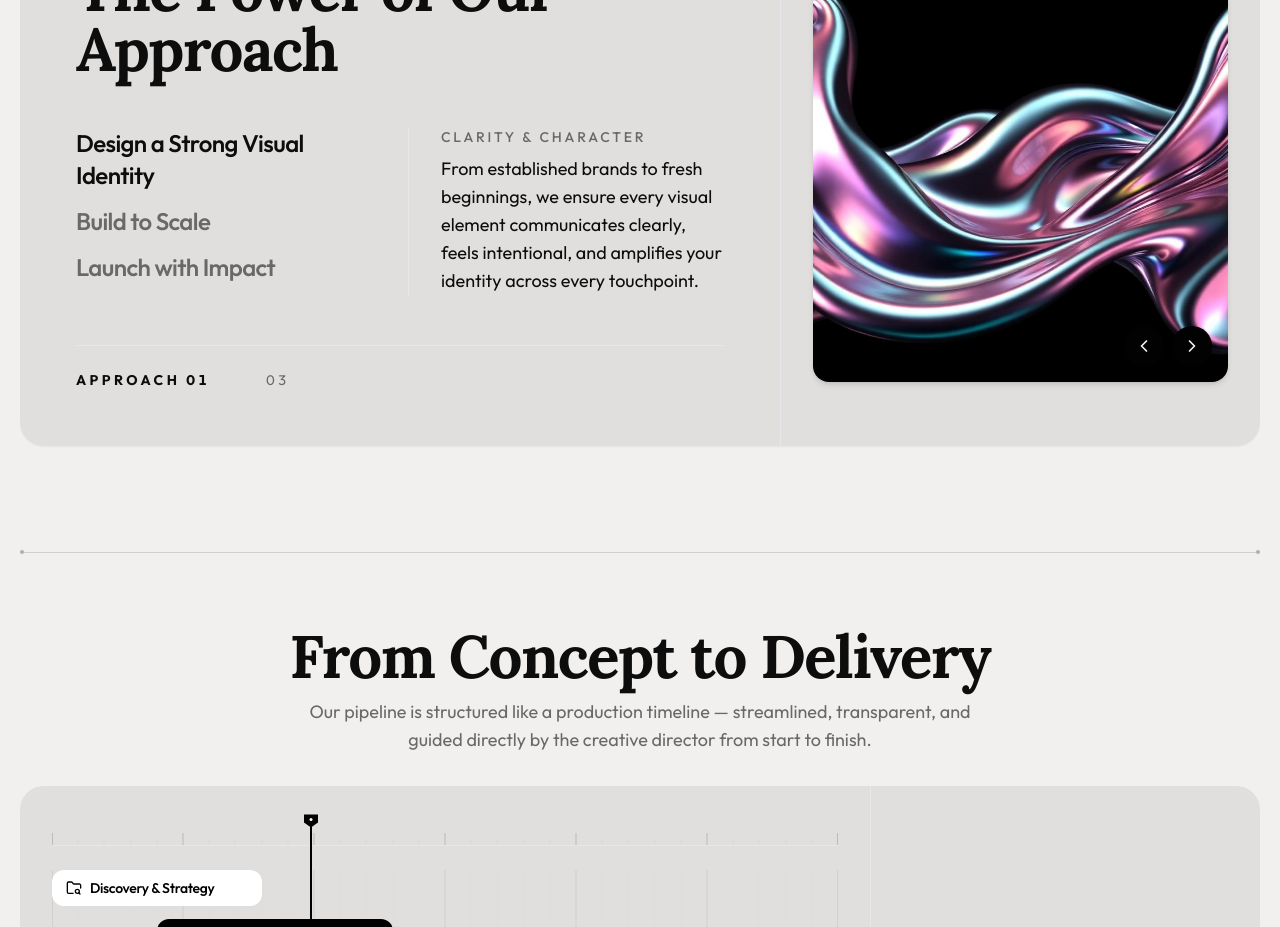
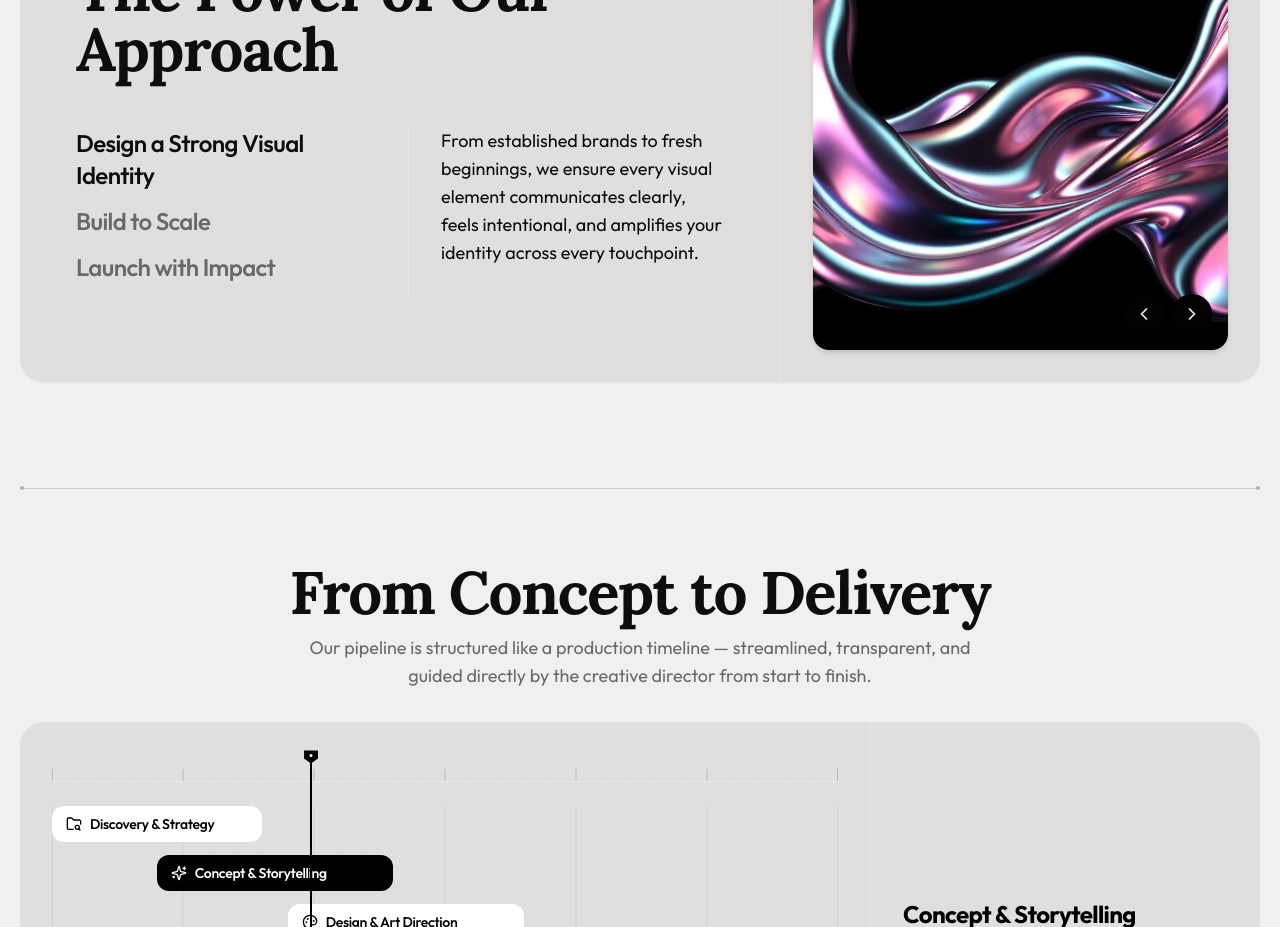
Before and after one commit to pixelgridstudios/PGS-Website-v1, a React (Vite) app: page / in a window 1280 px wide. Shown: the part 2360-3287 px from the top of the page. Built offline with nearby package versions, Linux system fonts and the light colour scheme; the HTML template or start-up script is replaced by a standard one.

Commit message:
style: remove taglines and step counter from Approach slider

```diff
--- a/src/components/ApproachSlider.tsx
+++ b/src/components/ApproachSlider.tsx
@@ -3,7 +3,6 @@ import { ChevronLeft, ChevronRight } from "lucide-react";
 
 interface ApproachItem {
   title: string;
-  tagline: string;
   copy: string;
   image: string;
   imageAlt: string;
@@ -12,21 +11,18 @@ interface ApproachItem {
 const approachItems: ApproachItem[] = [
   {
     title: "Design a Strong Visual Identity",
-    tagline: "Clarity & Character",
     copy: "From established brands to fresh beginnings, we ensure every visual element communicates clearly, feels intentional, and amplifies your identity across every touchpoint.",
     image: "/assets/chrono-morph.jpg",
     imageAlt: "Design a Strong Visual Identity — styleframe render",
   },
   {
     title: "Build to Scale",
-    tagline: "Modular Systems",
     copy: "We engineer modular 3D design systems built for flexibility and consistency across marketing campaigns, platforms, and international broadcast formats.",
     image: "/assets/void-textiles.jpg",
     imageAlt: "Build to Scale — modular 3D simulation system",
   },
   {
     title: "Launch with Impact",
-    tagline: "Engagement & Reach",
     copy: "We craft scroll-stopping motion and high-fidelity visuals that command attention, clarify technical value, and drive meaningful audience engagement.",
     image: "/assets/precision-archive.jpg",
     imageAlt: "Launch with Impact — high-end product visualization",
@@ -102,9 +98,6 @@ export const ApproachSlider: React.FC = () => {
                           }`}
                           style={{ backfaceVisibility: "hidden" }}
                         >
-                          <span className="font-mono text-sm uppercase tracking-[0.2em] text-brand-subtle mb-2 font-medium">
-                            {item.tagline}
-                          </span>
                           <p className="text-base sm:text-lg lg:text-lg leading-relaxed text-brand-foreground/85 font-normal">
                             {item.copy}
                           </p>
@@ -114,13 +107,6 @@ export const ApproachSlider: React.FC = () => {
                   </div>
                 </div>
               </div>
-            </div>
-
-            {/* Step Counter Footer */}
-            <div className="hidden sm:flex items-center gap-3 font-mono text-sm uppercase tracking-widest text-brand-subtle pt-6 border-t border-brand-foreground/10">
-              <span className="font-bold text-brand-foreground">Approach 0{activeIndex + 1}</span>
-              <span className="h-px w-8 bg-brand-foreground/20" />
-              <span>0{approachItems.length}</span>
             </div>
           </div>
 
```
